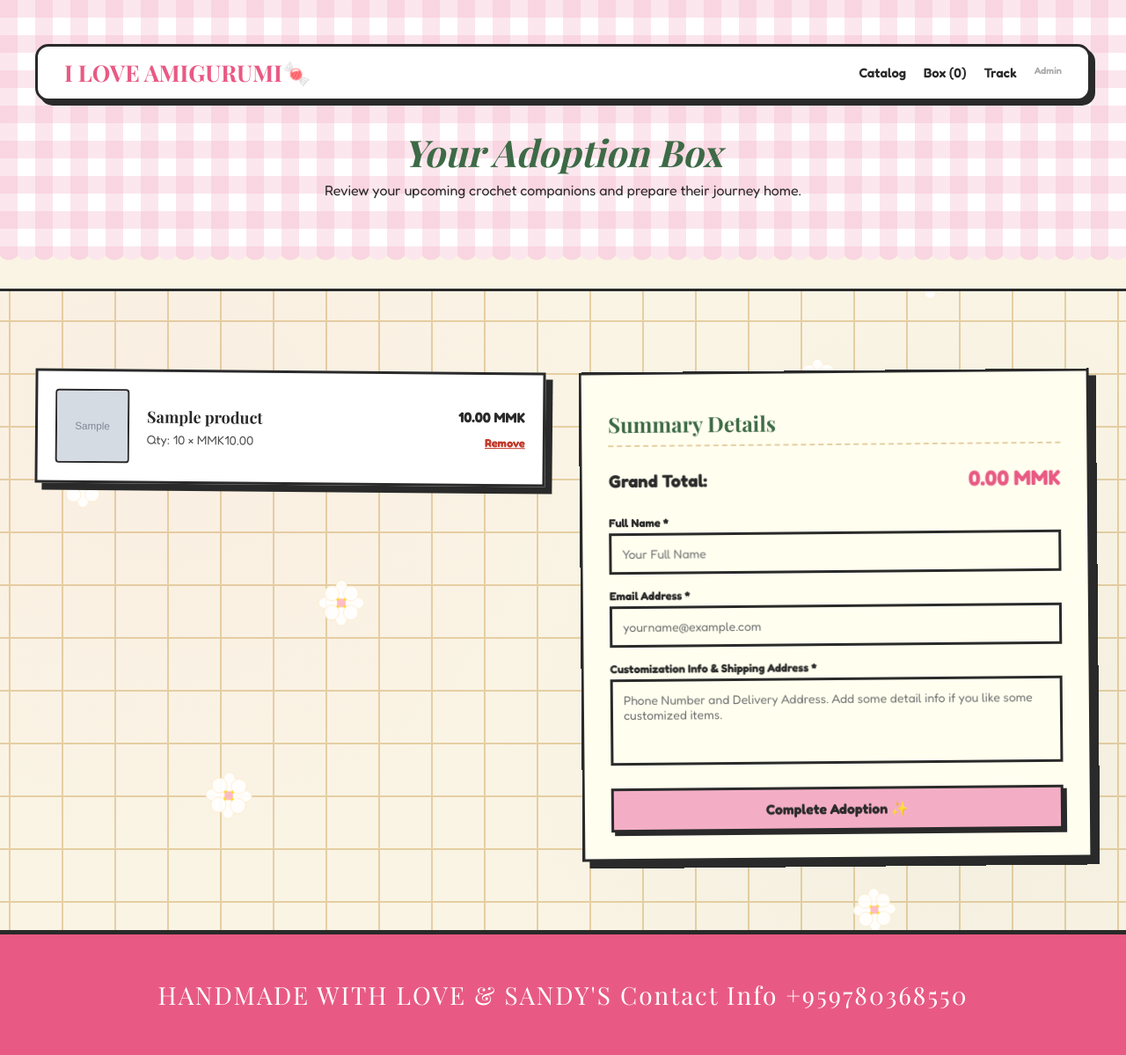
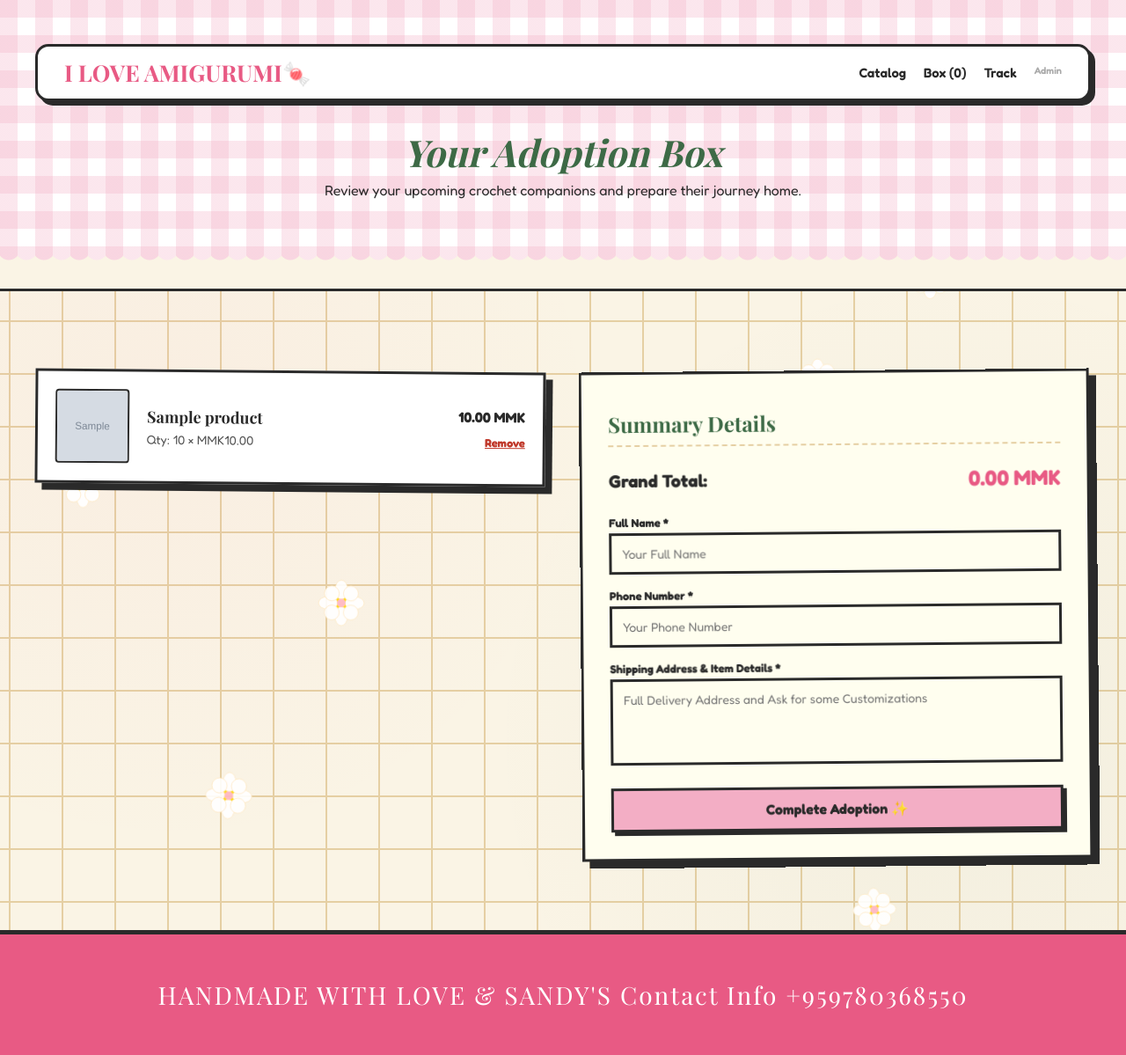
Before and after one commit to sandi17100/Daisy-Stitch-House, a Flask app: template templates/cart.html in a window 1280 px wide. Shown: the whole page at 88% size. Run offline with Flask 3, Linux system fonts and the light colour scheme; the template is opened without the code that fills it: most values are stand-ins (such as "Sample title", 1, 10 or a date in 2020); grey boxes marked "Sample" are stand-in pictures; some web fonts are replaced.

Commit message:
Update cart.html

```diff
--- a/templates/cart.html
+++ b/templates/cart.html
@@ -40,21 +40,30 @@
             <span style="color: var(--dark-pink); font-size: 24px;">{{ "%.2f"|format(grand_total) }} MMK</span>
         </div>
 
+        {% if session.get('customer_id') %}
+            <div style="background: rgba(61, 106, 70, 0.08); border: 2px dashed var(--forest-green); padding: 12px; font-size: 13px; text-align: center; margin-bottom: 20px; color: var(--text-dark); border-radius: 4px;">
+                ✨ <strong>Logged in!</strong> Shipping info will use your registered profile details.
+            </div>
+        {% endif %}
+
         <form action="/checkout" method="POST" style="display: flex; flex-direction: column; gap: 16px;">
 
             <div style="display: flex; flex-direction: column; gap: 4px;">
                 <label for="checkout-name" style="font-size: 13px; font-weight: bold; color: var(--text-dark);">Full Name *</label>
-                <input type="text" id="checkout-name" name="name" required placeholder="Your Full Name" style="width:100%; box-sizing:border-box;">
+                <input type="text" id="checkout-name" name="name" required placeholder="Your Full Name"
+                       value="{{ session.get('customer_name', '') }}" style="width:100%; box-sizing:border-box;">
             </div>
 
             <div style="display: flex; flex-direction: column; gap: 4px;">
-                <label for="checkout-email" style="font-size: 13px; font-weight: bold; color: var(--text-dark);">Email Address *</label>
-                <input type="email" id="checkout-email" name="email" required placeholder="yourname@example.com" style="width:100%; box-sizing:border-box;">
+                <label for="checkout-phone" style="font-size: 13px; font-weight: bold; color: var(--text-dark);">Phone Number *</label>
+                <input type="tel" id="checkout-phone" name="phone" required placeholder="Your Phone Number"
+                       value="{{ session.get('customer_phone', '') }}" style="width:100%; box-sizing:border-box;">
             </div>
 
             <div style="display: flex; flex-direction: column; gap: 4px;">
-                <label for="checkout-address" style="font-size: 13px; font-weight: bold; color: var(--text-dark);">Customization Info & Shipping Address *</label>
-                <textarea id="checkout-address" name="address" required rows="4" placeholder="Phone Number and Delivery Address. Add some detail info if you like some customized items." style="width:100%; box-sizing:border-box; font-family: var(--font-round); resize: none;"></textarea>
+                <label for="checkout-address" style="font-size: 13px; font-weight: bold; color: var(--text-dark);">Shipping Address & Item Details *</label>
+                <textarea id="checkout-address" name="address" required rows="4" placeholder="Full Delivery Address and Ask for some Customizations"
+                          style="width:100%; box-sizing:border-box; font-family: var(--font-round); resize: none;"></textarea>
             </div>
 
             <button type="submit" class="btn-candy" style="width: 100%; text-align: center; background-color: var(--accent-pink); margin-top: 10px; font-size: 16px; padding: 12px 0;">
@@ -64,4 +73,4 @@
     </div>
 </div>
 {% endif %}
-{% endblock %}s
+{% endblock %}
```
